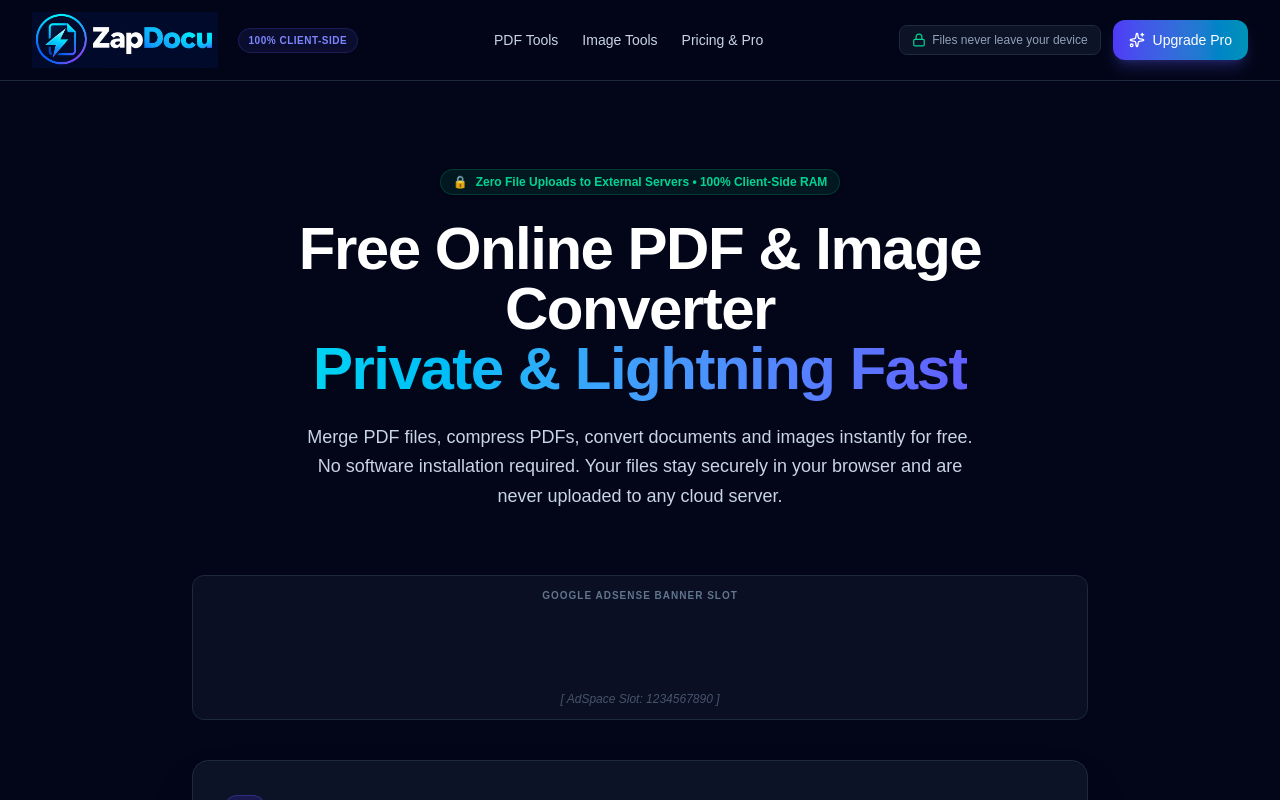
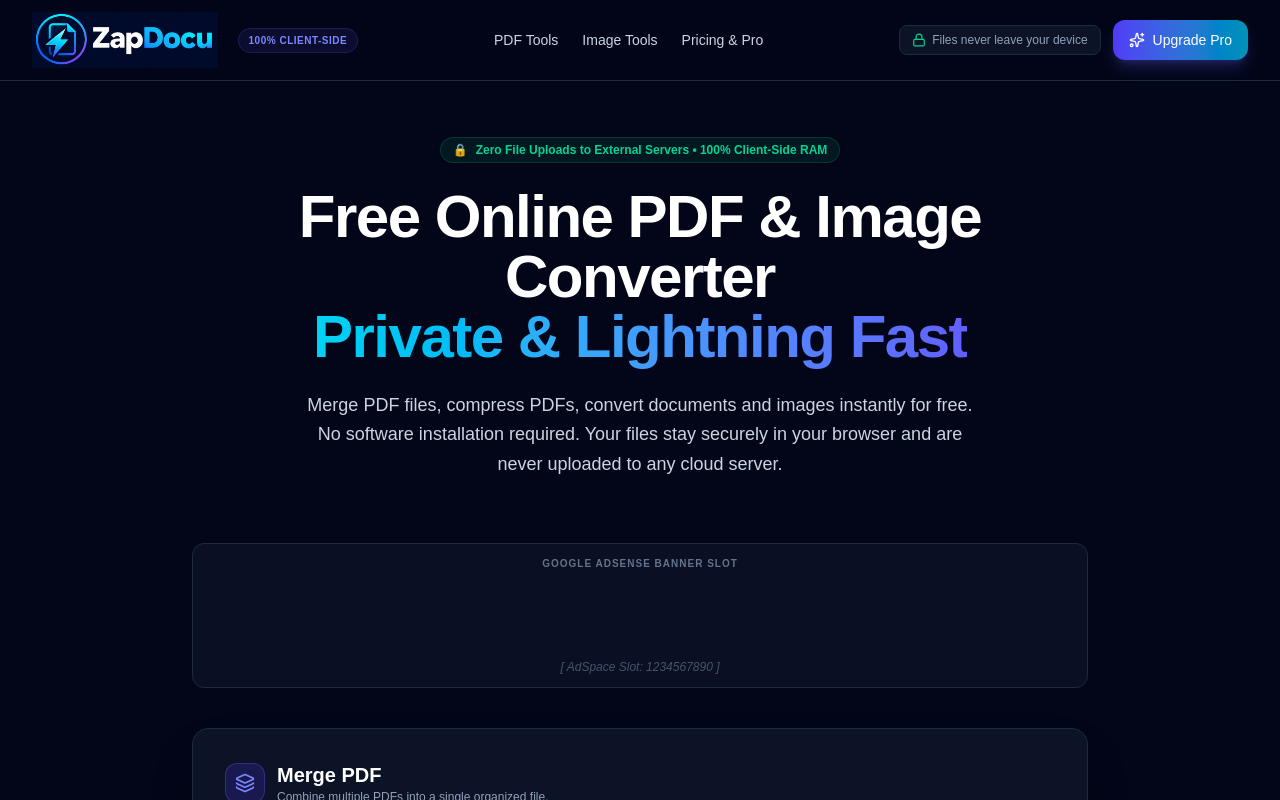
Before and after one commit to harpreetcoach-star/zapdocu-next, a Next.js app: page / in a window 1280 px wide. Shown: the top 800 px of the page. Built offline with nearby package versions, Linux system fonts and the light colour scheme.

Commit message:
Reduce hero top padding to move badge up

```diff
--- a/src/app/page.js
+++ b/src/app/page.js
@@ -59,7 +59,7 @@
       <main className="flex-grow max-w-7xl mx-auto px-4 sm:px-6 lg:px-8 py-10 w-full">
 
         {/* Hero Section */}
-<div className="text-center max-w-4xl mx-auto px-4 py-12">
+<div className="text-center max-w-4xl mx-auto px-4 pt-4 pb-12">
   <div className="inline-flex items-center gap-2 bg-emerald-500/10 border border-emerald-500/20 text-emerald-400 px-3 py-1 rounded-full text-xs font-semibold mb-6 shadow-sm">
     <span>🔒</span> Zero File Uploads to External Servers • 100% Client-Side RAM
   </div>
```
